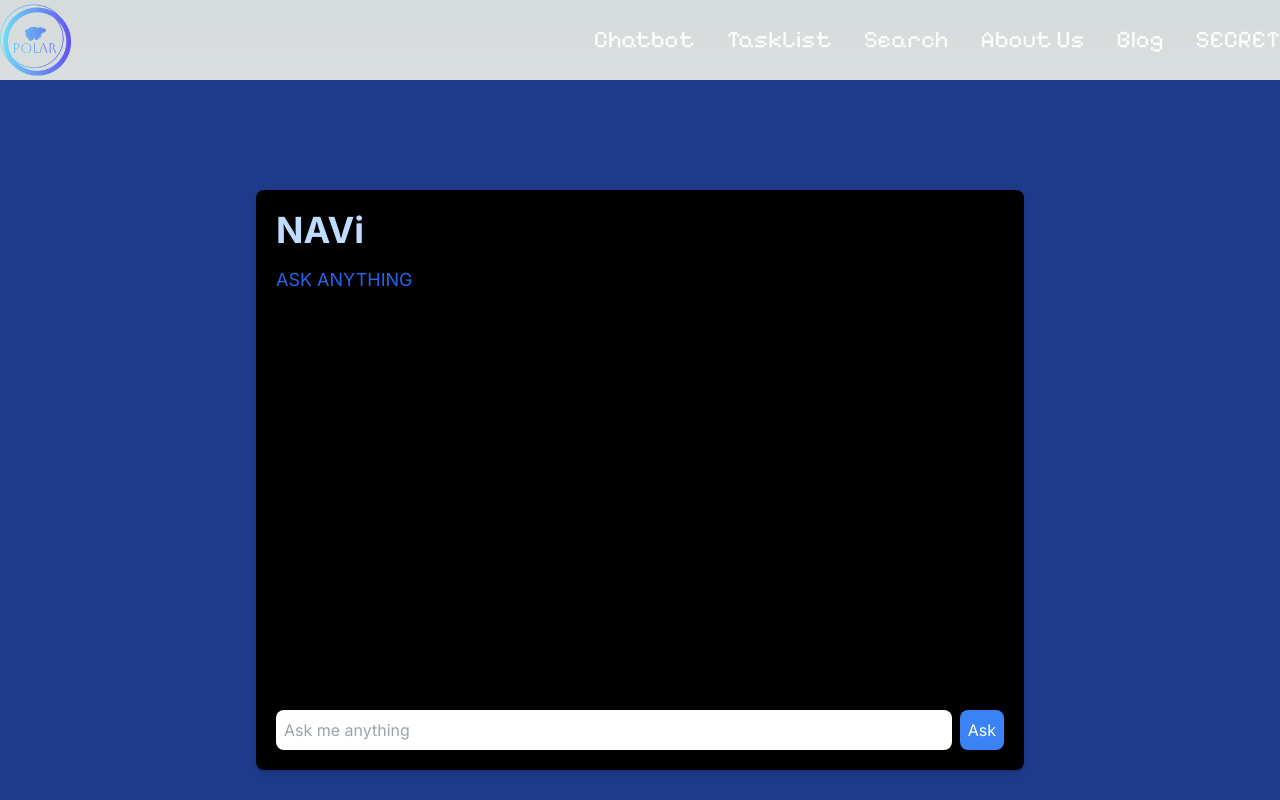
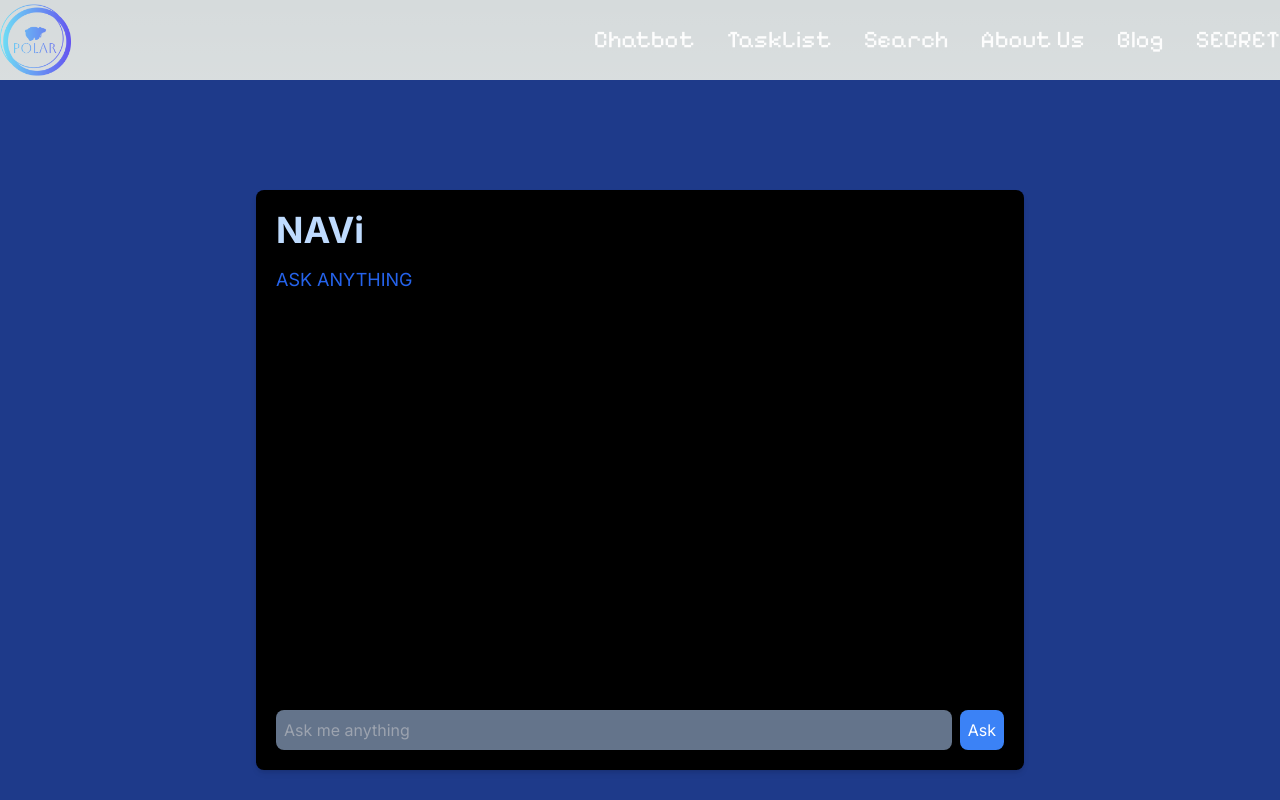
Before and after one commit to SHasan59/Polar, a Next.js app: page /chatbot in a window 1280 px wide. Shown: the top 800 px of the page. Built offline with nearby package versions, Linux system fonts and the light colour scheme.

Commit message:
updated chatbot ui

```diff
--- a/src/app/components/chatbotmain.js
+++ b/src/app/components/chatbotmain.js
@@ -1,4 +1,3 @@
-
 'use client';
 import { useState, useEffect } from 'react';
 import OpenAi from 'openai';
@@ -79,7 +78,7 @@ export default function ChatBot() {
             placeholder="Ask me anything"
             value={userInput}
             onChange={(e) => setUserInput(e.target.value)}
-            className="flex-1 p-2 rounded-lg  text-black"
+            className="flex-1 p-2 rounded-lg  text-black bg-slate-500"
           />
 
           {isLoading ? (
```
